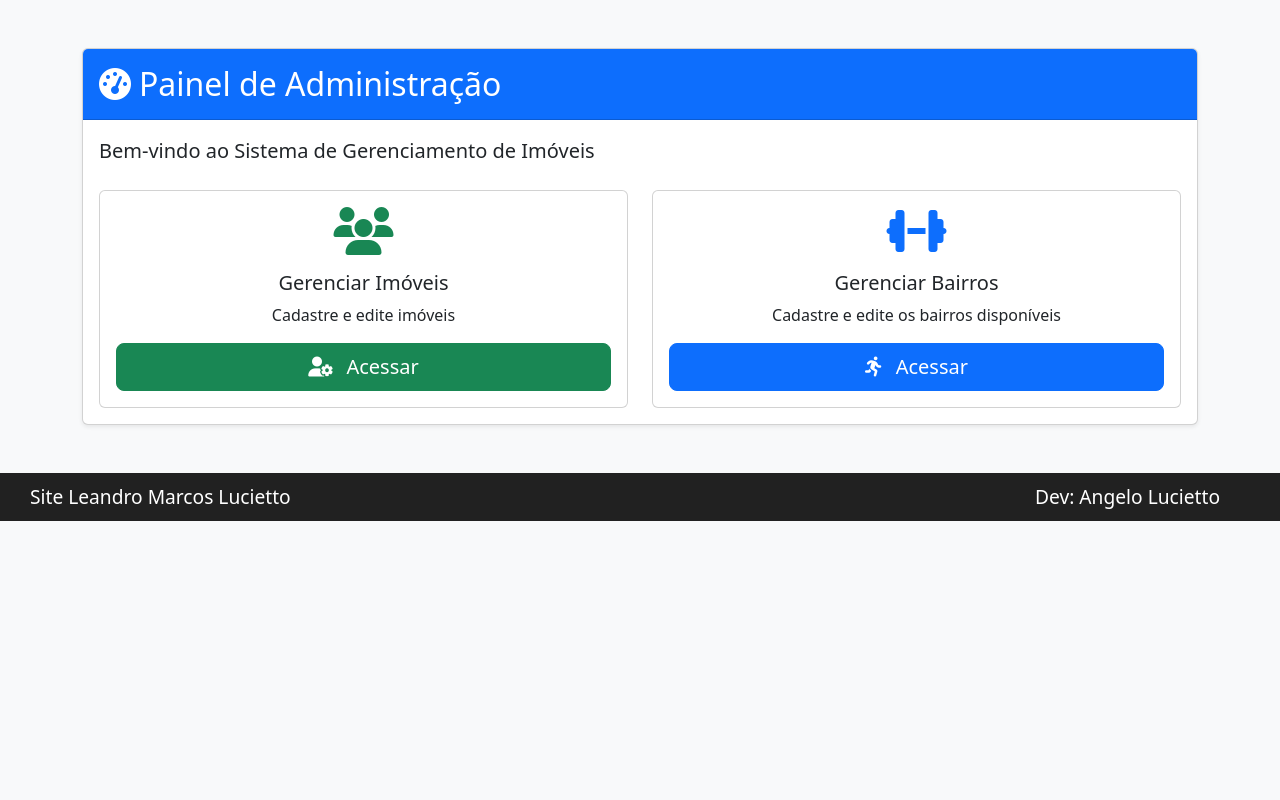
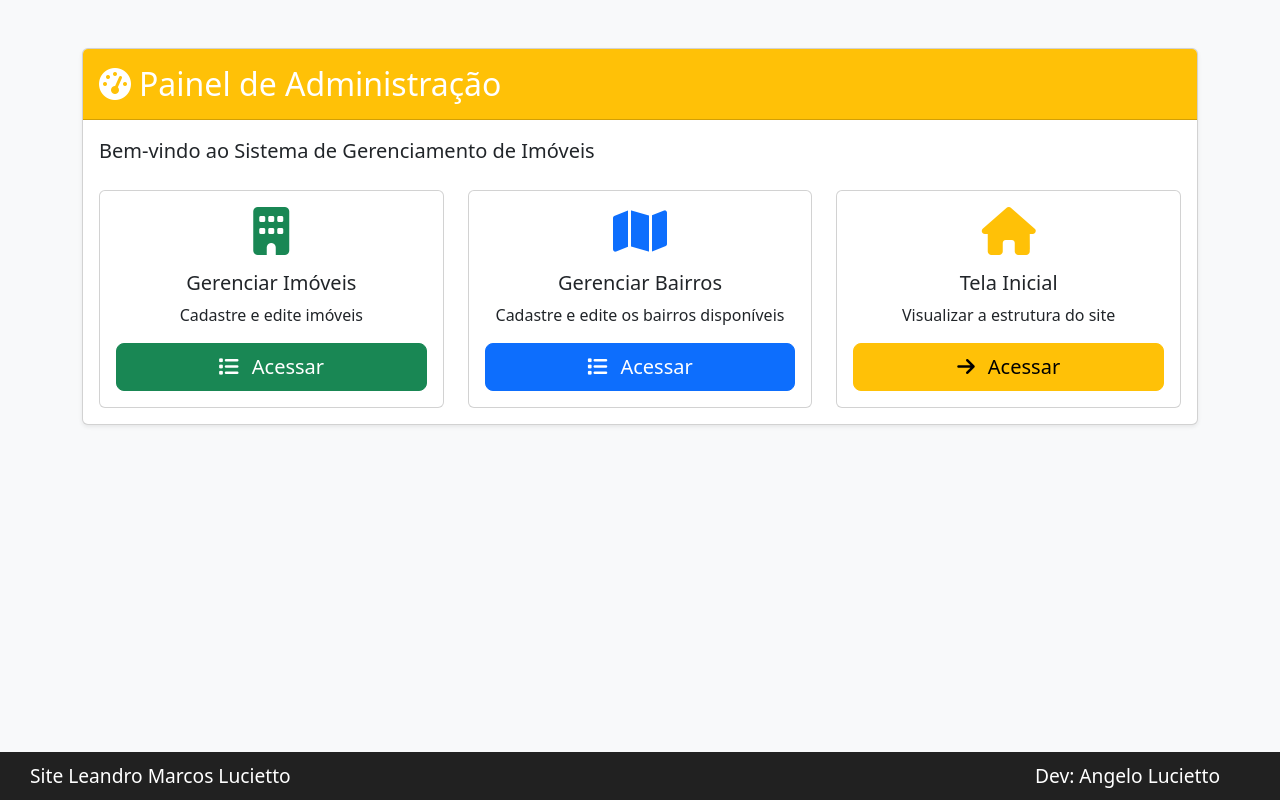
Before and after one commit to Orelha-Gamerr/sitecorretor, a PHP site: page /php/admin/index.php in a window 1280 px wide. Run offline with PHP 8.4, Linux system fonts and the light colour scheme.

Commit message:
Enhance header and footer structure with navigation.

```diff
--- a/site/admin/bairro/BairroForm.php
+++ b/site/admin/bairro/BairroForm.php
@@ -1,6 +1,6 @@
 <?php
-    include ".../db.class.php";
-    include_once ".../header.php";
+    include "../db.class.php";
+    include_once "../../header.php";
 
     $db = new db('bairro');
     $data = null;
--- a/site/admin/index.php
+++ b/site/admin/index.php
@@ -32,9 +32,10 @@ session_start();
 </head>
 
 <body class="bg-light">
+    <main>
     <div class="container py-5">
         <div class="card shadow-sm">
-            <div class="card-header bg-primary text-white py-3">
+            <div class="card-header bg-warning text-white py-3">
                 <h2 class="mb-0"><i class="fas fa-tachometer-alt me-2"></i>Painel de Administração</h2>
             </div>
 
@@ -43,28 +44,41 @@ session_start();
 
                 <div class="row g-4">
 
-                    <div class="col-md-6">
+                    <div class="col-md-4">
                         <div class="card dashboard-card h-100">
                             <div class="card-body text-center">
-                                <i class="fas fa-users fa-3x text-success mb-3"></i>
+                                <i class="fa-solid fa-building fa-3x text-success mb-3"></i>
                                 <h5 class="card-title">Gerenciar Imóveis</h5>
                                 <p class="card-text">Cadastre e edite imóveis</p>
-                                <a href="./usuario/UsuarioList.php" class="btn btn-success btn-lg w-100">
-                                    <i class="fas fa-user-cog me-2"></i> Acessar
+                                <a href="./imovel/ImovelList.php" class="btn btn-success btn-lg w-100">
+                                    <i class="fa-solid fa-list me-2"></i> Acessar
                                 </a>
                             </div>
                         </div>
                     </div>
 
 
-                    <div class="col-md-6">
+                    <div class="col-md-4">
                         <div class="card dashboard-card h-100">
                             <div class="card-body text-center">
-                                <i class="fas fa-dumbbell fa-3x text-primary mb-3"></i>
+                                <i class="fa-solid fa-map fa-3x text-primary mb-3"></i>
                                 <h5 class="card-title">Gerenciar Bairros</h5>
                                 <p class="card-text">Cadastre e edite os bairros disponíveis</p>
-                                <a href="./exercicios/ExercicioList.php" class="btn btn-primary btn-lg w-100">
-                                    <i class="fas fa-running me-2"></i> Acessar
+                                <a href="./bairro/BairroList.php" class="btn btn-primary btn-lg w-100">
+                                    <i class="fa-solid fa-list me-2"></i> Acessar
+                                </a>
+                            </div>
+                        </div>
+                    </div>
+
+                    <div class="col-md-4">
+                        <div class="card dashboard-card h-100">
+                            <div class="card-body text-center">
+                                <i class="fa-solid fa-house fa-3x text-warning mb-3"></i>
+                                <h5 class="card-title">Tela Inicial</h5>
+                                <p class="card-text">Visualizar a estrutura do site</p>
+                                <a href="../index.php" class="btn btn-warning btn-lg w-100">
+                                    <i class="fa-solid fa-arrow-right me-2"></i> Acessar
                                 </a>
                             </div>
                         </div>
--- a/site/config/style.css
+++ b/site/config/style.css
@@ -1,7 +1,17 @@
 body {
-    margin: 0;
     font-family: Arial, sans-serif;
   }
+
+html, body {
+    height: 100%;
+    margin: 0;
+    display: flex;
+    flex-direction: column;
+}
+
+main {
+  flex: 1;
+}
 
   .top-header {
     background-color: #ffffff;
--- a/site/footer.php
+++ b/site/footer.php
@@ -1,14 +1,20 @@
+<?php
+if (!isset($base)) {
+    $base = "/sitecorretor/site/";
+}
+?>
+
         </div>
     </div>
-
+</main>
     <footer class="rodape">
         <span>Site Leandro Marcos Lucietto</span>
-            <a href="#" class="rodape">Dev: Angelo Lucietto</a>
+        <a href="https://github.com/Orelha-Gamerr" class="rodape">Dev: Angelo Lucietto</a>
     </footer>
 
+    <!-- Bootstrap JS -->
     <script src="https://cdn.jsdelivr.net/npm/bootstrap@5.3.6/dist/js/bootstrap.bundle.min.js"
         integrity="sha384-j1CDi7MgGQ12Z7Qab0qlWQ/Qqz24Gc6BM0thvEMVjHnfYGF0rmFCozFSxQBxwHKO"
         crossorigin="anonymous"></script>
 </body>
-
 </html>
```
Also changed, not shown: site/admin/bairro/BairroList.php (+8 -8 lines), site/admin/imovel/ImovelList.php (+8 -8 lines), site/header.php (+51 -7 lines). Lines whose indentation alone changed are shown as unchanged.
